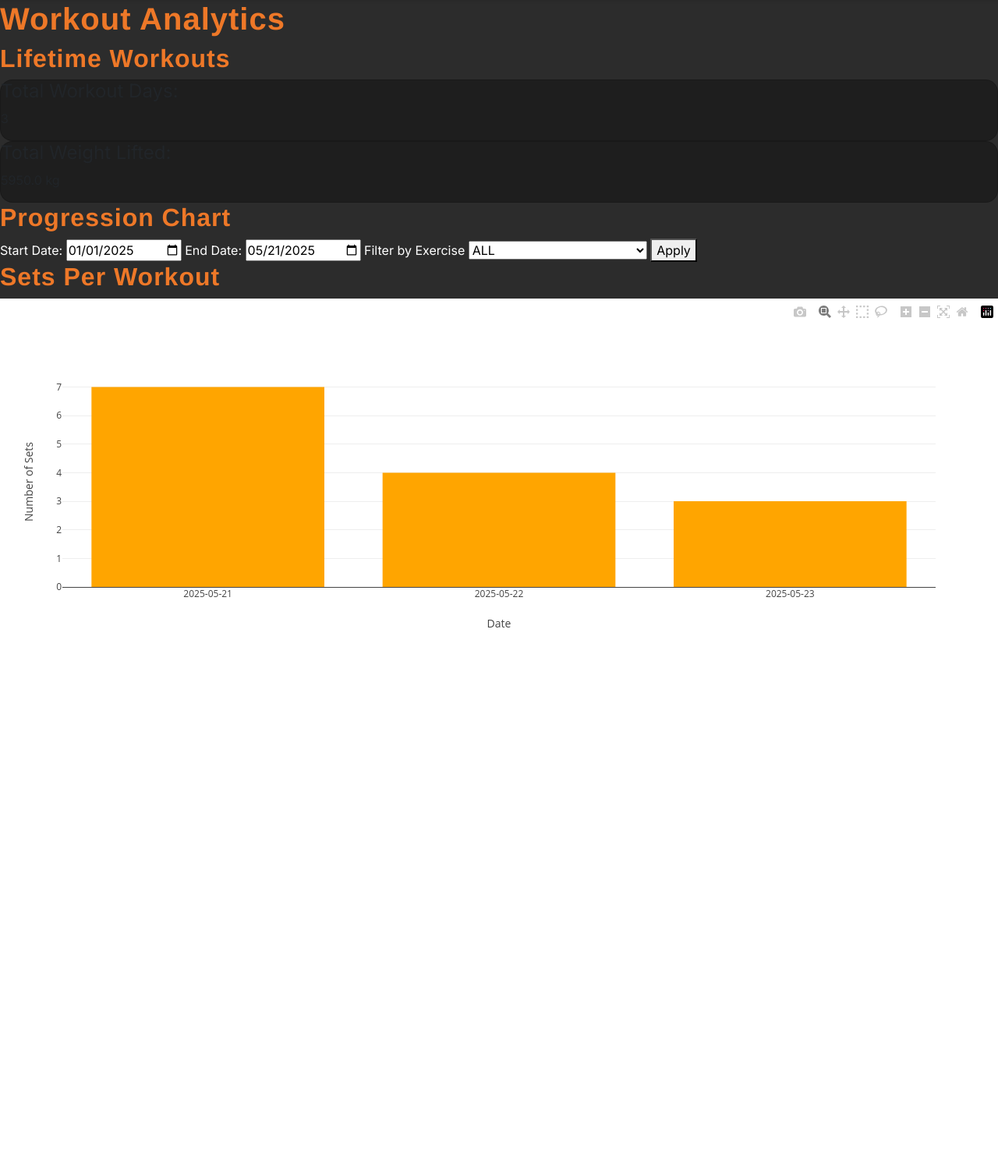
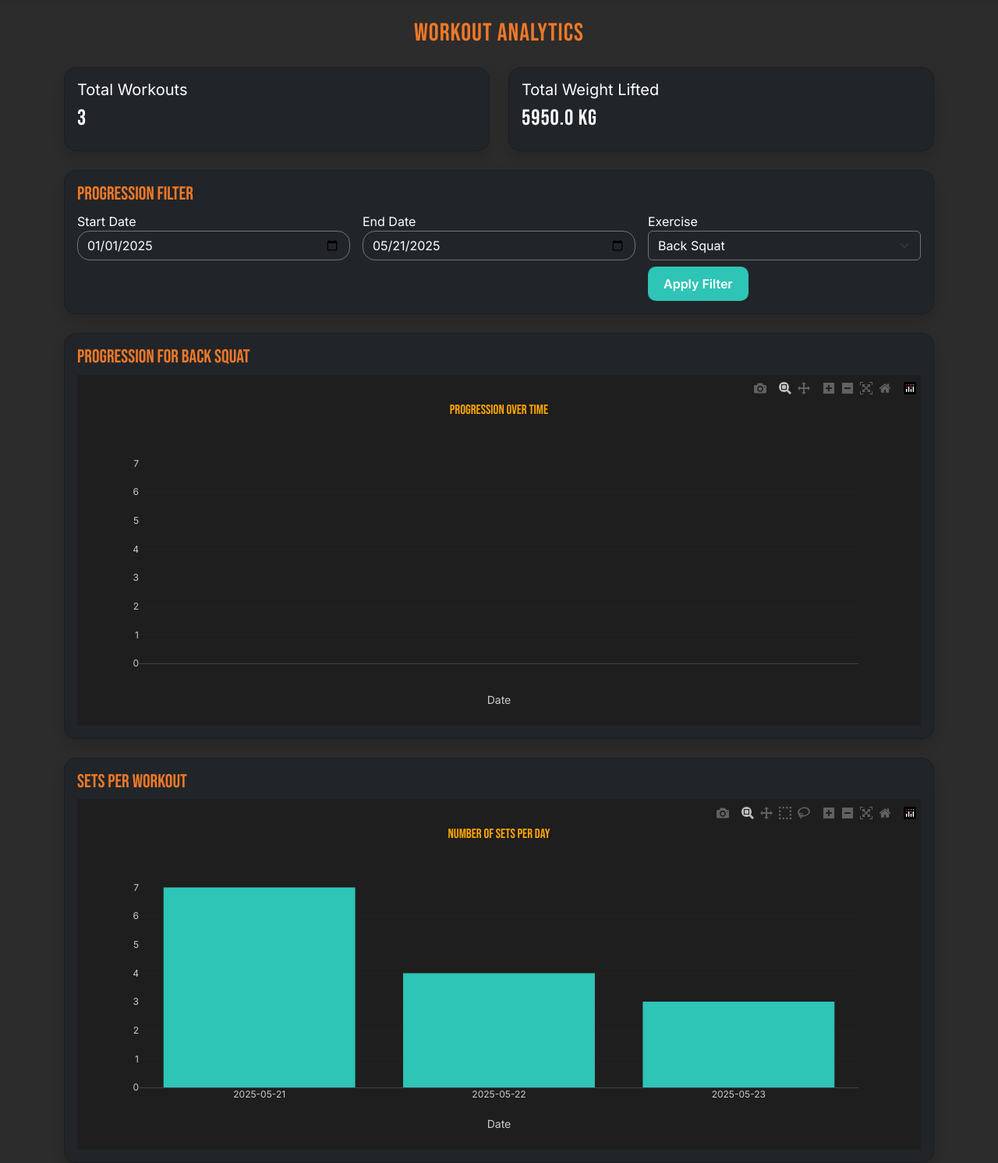
Before and after one commit to Baaangi/Workout_Tracker, a Flask app: page /analytics in a window 1280 px wide. Shown: the part 70-1562 px from the top of the page at 78% size. Before the commit the page ends 875 px from the top, so only its background shows below. Run offline with Flask 3, Linux system fonts and the light colour scheme; a user stored in the database is signed in; data comes from the database, SQL or seed files in the repository; some libraries are stand-ins or nearby versions.

Commit message:
style analytics tab

```diff
--- a/app.py
+++ b/app.py
@@ -246,6 +246,9 @@
         ''', (user_id,))
     exercises = c.fetchall()
 
+    if not exercise_filter and exercises:
+        exercise_filter = exercises[0][0]
+
 
 
     sets_dates = [row[0] for row in freq_data]
@@ -254,7 +257,6 @@
     prog_dates = [row[0] for row in progression]
     prog_weights = [row[1] for row in progression]
 
-    #lifetime_workouts
     c.execute('''
         SELECT COUNT(DISTINCT date), SUM(reps * weight)
         FROM workouts
--- a/static/style.css
+++ b/static/style.css
@@ -174,10 +174,8 @@
 
 h1, h2, h3 {
   font-family: 'Helvetica', sans-serif;
-  font-weight: bold;
   letter-spacing: 1px;
   color: var(--primary);
-  font-weight: 600;
 }
 
 .btn-primary {
--- a/templates/analytics.html
+++ b/templates/analytics.html
@@ -1,82 +1,93 @@
 {% extends "base.html" %}
 {% block content %}
 
-    <h1>Workout Analytics</h1>
+    <div class="container mt-4">
+        <h2 class="text-center mb-4" style="font-family: 'Bebas Neue'; color: var(--primary);">Workout Analytics</h2>
 
-    <!-- lifetime workout stats -->
-    <h2>Lifetime Workouts</h2>
-    <div class="card">
-        <h4>Total Workout Days:</h4>
-        <p>{{ total_days }}</p>
+        <div class="row g-4">
+            <div class="col-md-6">
+                <div class="card bg-dark text-white p-3 shadow">
+                    <h5 style="color: var(--teal); font-family: 'Inter';">Total Workouts</h5>
+                    <h3 style="font-family:'Bebas Neue'; color: white;">{{ total_days }}</h3>
                 </div>
-
-    <div class="card">
-        <h4>Total Weight Lifted:</h4>
-        <p>{{ total_weight }} kg</p>
             </div>
-
-    <script src="https://cdn.plot.ly/plotly-latest.min.js"></script>
-
-    <!-- progression_chart_form -->
-    <h2>Progression Chart</h2>
-    <form method="POST">
-        <label for="start_date">Start Date:
-            <input type="date" name="start_date" value="{{ start_date }}">
-        </label>
-        <label for="end_date">End Date:
-            <input type="date" name="end_date" value="{{ end_date }}">
-        </label>
-        <label for="exercise">Filter by Exercise
-            <select name="exercise">
+            <div class="col-md-6">
+                <div class="card bg-dark text-white p-3 shadow">
+                    <h5 style="color: var(--teal); font-family: 'Inter';">Total Weight Lifted</h5>
+                    <h3 style="font-family: 'Bebas Neue'; color: white;">{{ total_weight }} kg</h3>
+                </div>
+            </div>
+        </div>
+        <div class="card bg-dark text-white mt-4 p-3 shadow">
+            <h4 style="font-family: 'Bebas Neue'; color: var(--primary);">Progression Filter</h4>
+            <form method="POST" class="row g-3">
+                <div class="col-md-4">
+                    <label>Start Date</label>
+                    <input type="date" name="start_date" class="form-control bg-dark text-white border-secondary" value="{{ start_date }}">
+                </div>
+                <div class="col-md-4">
+                    <label>End Date</label>
+                    <input type="date" name="end_date" class="form-control bg-dark text-white border-secondary" value="{{ end_date }}">
+                </div>
+                <div class="col-md-4">
+                    <label>Exercise</label>
+                    <select name="exercise" class="form-select bg-dark text-white border-secondary">
                         <option value="">ALL</option>
                         {% for ex in exercises %}
                             <option value="{{ ex[0] }}" {% if ex[0] == selected_exercise %}selected{% endif %}>{{ ex[0] }}</option>
                         {% endfor %}
                     </select>
-        </label>
-        <button type="submit">Apply</button>
+                    <div class="col-12">
+                        <button type="submit" class="btn btn-teal mt-2">Apply Filter</button>
+                    </div>
+                </div>
             </form>
+        </div>
 
-    <!-- progression_chart_render -->
-    {% if selected_exercise %}
-        <h3>Progression for {{ selected_exercise }}</h3>
+            <div class="card bg-dark text-white mt-4 p-3 shadow">
+                <h4 style="font-family: 'Bebas Neue'; color: var(--primary);">Progression for {{ selected_exercise }}</h4>
                 <div id="progressionChart"></div>
-    {% endif %}
+            </div>
 
-    <!-- exercise_freq_chart_render -->
-    <h2>Sets Per Workout</h2>
+        <div class="card bg-dark text-white mt-4 p-3 shadow">
+            <h4 style="font-family: 'Bebas Neue'; color: var(--primary);">Sets Per Workout</h4>
             <div id="setsChart"></div>
+        </div>
+    </div>
 
+    <script src="https://cdn.plot.ly/plotly-latest.min.js"></script>
 
-    <!-- js logic for rendering charts -->
     <script>
-         var freqData = [{
+        var layoutDark = {
+            paper_bgcolor: "#1e1e1e",
+            plot_bgcolor: "#1e1e1e",
+            font: { color: "#ffffff", family: "Inter"},
+            xaxis: { title: { text: "Date", font: { color: "#ccc"} }, tickfont: { color: "#ccc" }, type:"category" },
+            yaxis: { title: { font: { color: "#ccc" } }, tickfont: { color: "#ccc" } }
+        };
+
+        Plotly.newPlot('setsChart', [{
             x: {{ sets_dates | tojson }},
             y: {{ sets_counts | tojson }},
             type: 'bar',
-            marker: {color: 'orange'}
-        }];
-        Plotly.newPlot('setsChart', freqData, {
-            xaxis: { title: 'Date', type: 'category'},
-            yaxis: { title: 'Number of Sets'}
+            marker: { color: '#2ec4b6'}
+        }], {
+            ...layoutDark,
+            title: { text: 'Number of Sets per Day', font: { color: '#ffa500', family: "Bebas Neue" } }
         });
 
         {% if selected_exercise %}
-            var progData = [{
+            Plotly.newPlot('progressionChart', [{
                 x: {{ prog_dates | tojson }},
                 y: {{ prog_weights | tojson }},
                 type: 'scatter',
                 mode: 'lines+markers',
+                line: { color: '#ffa500' },
+                marker: { color: '#ffa500' },
                 name: 'Top Set Weight'
-        }];
-        Plotly.newPlot('progressionChart', progData, {
-            xaxis: {
-                title: 'Date',
-                type: 'category'
-            },
-            yaxis:{
-                title: 'Weight (kg)'
-            }
+            }], {
+                ...layoutDark,
+                title: { text: 'Progression Over Time', font: { color: '#ffa500', family: "Bebas Neue" } }
             });
         {% endif %}
     </script>
```
Lines whose indentation alone changed are shown as unchanged.
